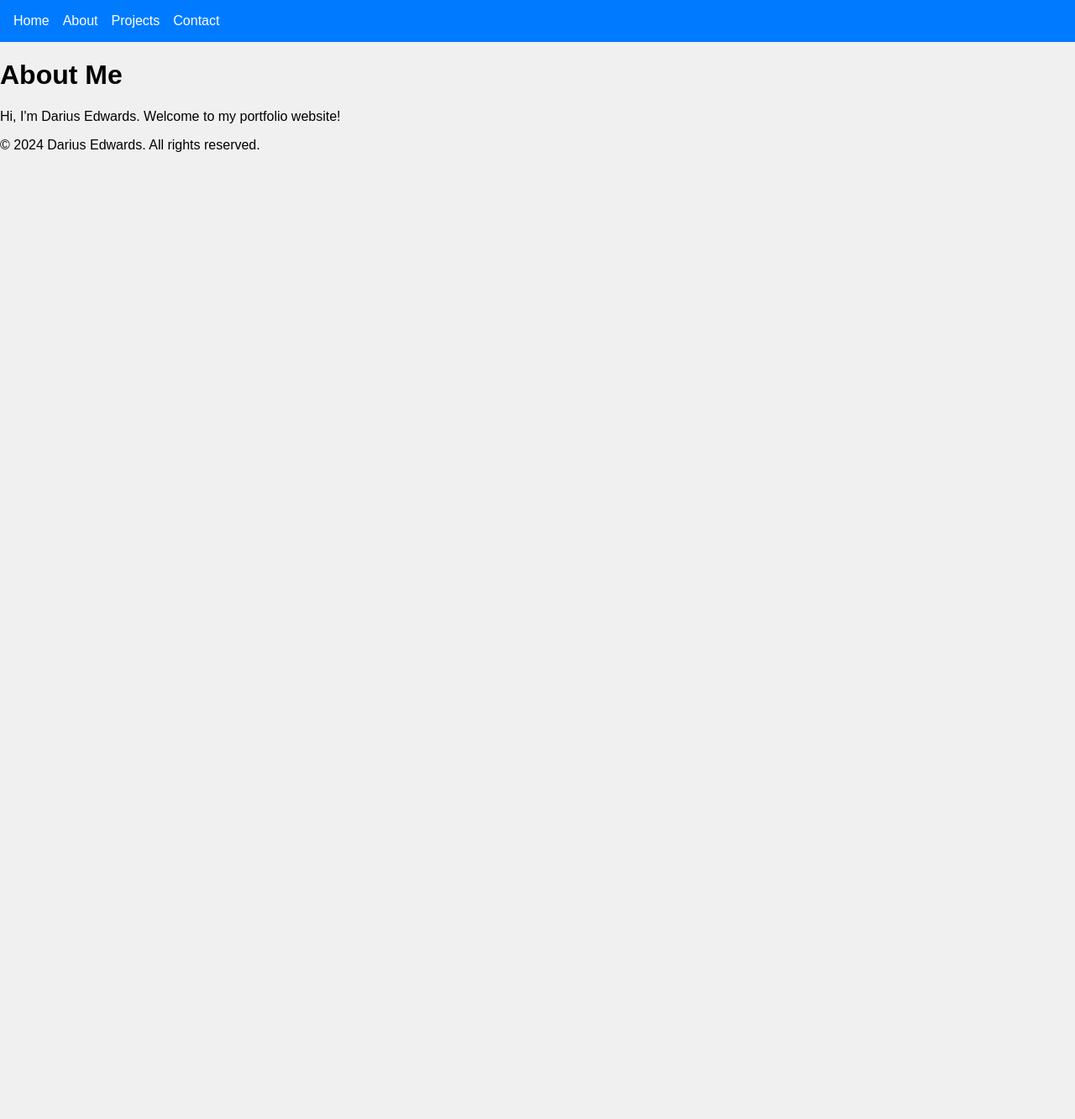
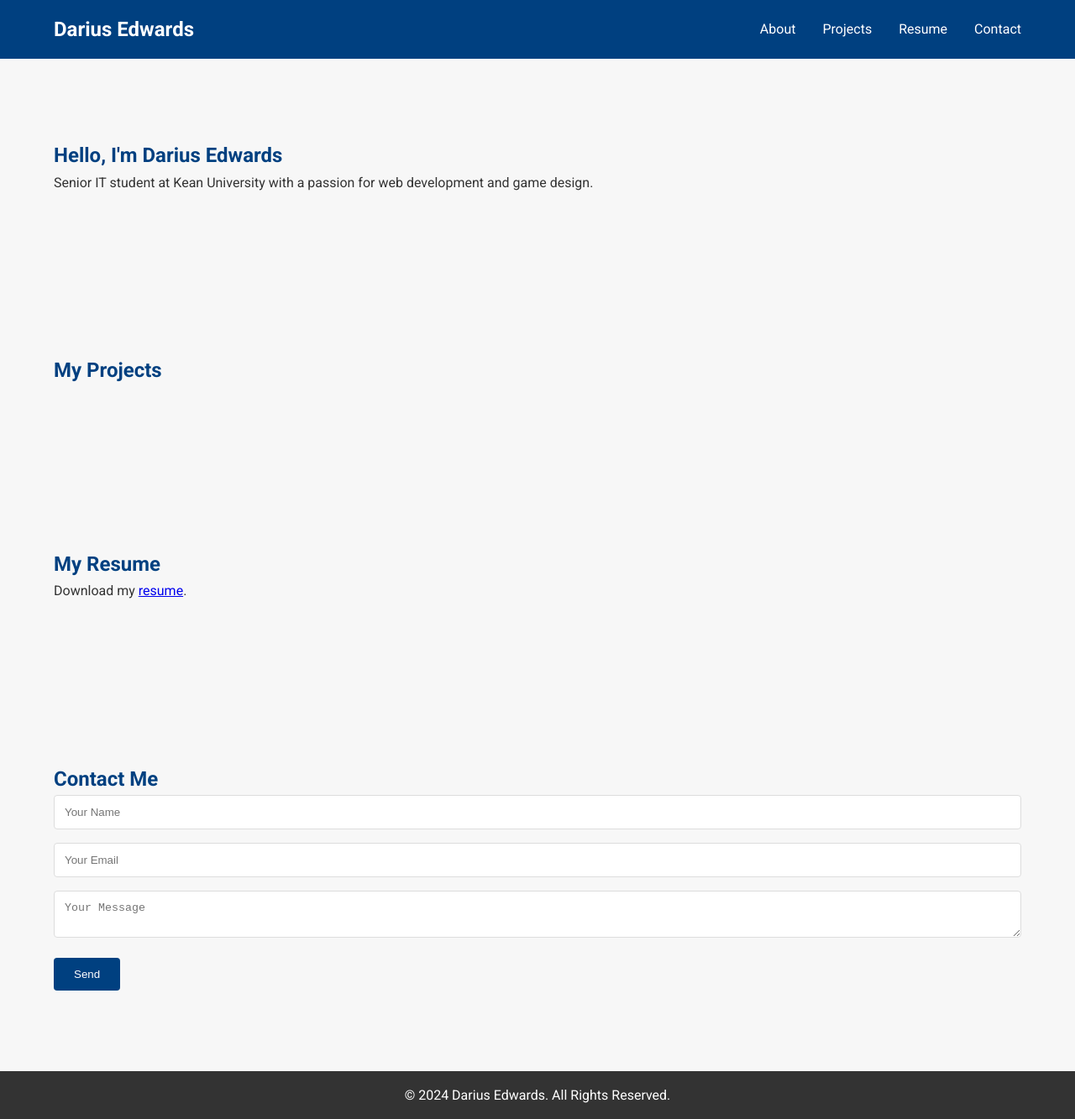
Before and after one commit to SauridDaedward/My-Project, a React (Vite) app: page /about in a window 1280 px wide. Shown: the whole page at 84% size. Before the commit the page ends 800 px from the top, so only its background shows below. Built offline with nearby package versions, Linux system fonts and the light colour scheme.

Commit message:
Updated layout and styles for professional webpage

```diff
--- a/index.html
+++ b/index.html
@@ -1,12 +1,62 @@
 <!DOCTYPE html>
 <html lang="en">
-  <head>
-    <meta charset="UTF-8" />
-    <meta name="viewport" content="width=device-width, initial-scale=1.0" />
-    <title>My Portfolio</title>
-    <script type="module" src="/src/main.jsx"></script>
-  </head>
-  <body>
-    <div id="root"></div>
-  </body>
+<head>
+  <meta charset="UTF-8">
+  <meta name="viewport" content="width=device-width, initial-scale=1.0">
+  <title>Professional Portfolio</title>
+  <link rel="stylesheet" href="style.css">
+  <link href="https://fonts.googleapis.com/css2?family=Roboto:wght@400;700&display=swap" rel="stylesheet">
+</head>
+<body>
+  <header class="main-header">
+    <nav class="navbar">
+      <div class="logo">Darius Edwards</div>
+      <ul class="nav-links">
+        <li><a href="#about">About</a></li>
+        <li><a href="#projects">Projects</a></li>
+        <li><a href="#resume">Resume</a></li>
+        <li><a href="#contact">Contact</a></li>
+      </ul>
+    </nav>
+  </header>
+
+  <section id="about" class="about-section">
+    <div class="container">
+      <h1>Hello, I'm Darius Edwards</h1>
+      <p>Senior IT student at Kean University with a passion for web development and game design.</p>
+    </div>
+  </section>
+
+  <section id="projects" class="projects-section">
+    <div class="container">
+      <h2>My Projects</h2>
+      <div class="project-grid">
+        <!-- Add project cards here -->
+      </div>
+    </div>
+  </section>
+
+  <section id="resume" class="resume-section">
+    <div class="container">
+      <h2>My Resume</h2>
+      <p>Download my <a href="#">resume</a>.</p>
+    </div>
+  </section>
+
+  <section id="contact" class="contact-section">
+    <div class="container">
+      <h2>Contact Me</h2>
+      <form class="contact-form">
+        <input type="text" placeholder="Your Name">
+        <input type="email" placeholder="Your Email">
+        <textarea placeholder="Your Message"></textarea>
+        <button type="submit">Send</button>
+      </form>
+    </div>
+  </section>
+
+  <footer class="main-footer">
+    <p>&copy; 2024 Darius Edwards. All Rights Reserved.</p>
+  </footer>
+</body>
 </html>
--- a/src/index.css
+++ b/src/index.css
@@ -1,15 +1,95 @@
-body {
-  font-family: 'Arial', sans-serif;
-  background-color: #f0f0f0;
+* {
   margin: 0;
   padding: 0;
+  box-sizing: border-box;
 }
-nav {
-  background-color: #007bff;
-  padding: 1rem;
+
+body {
+  font-family: 'Roboto', sans-serif;
+  color: #333;
+  background-color: #f7f7f7;
+  line-height: 1.6;
 }
-nav a {
-  color: white;
+
+.main-header {
+  background-color: #004080;
+  padding: 1rem 0;
+}
+
+.navbar {
+  display: flex;
+  justify-content: space-between;
+  align-items: center;
+  max-width: 1200px;
+  margin: 0 auto;
+  padding: 0 1.5rem;
+}
+
+.logo {
+  color: #fff;
+  font-size: 1.5rem;
+  font-weight: 700;
+}
+
+.nav-links {
+  list-style: none;
+  display: flex;
+  gap: 2rem;
+}
+
+.nav-links a {
+  color: #fff;
   text-decoration: none;
-  margin-right: 1rem;
 }
+
+.nav-links a:hover {
+  color: #ffcc00;
+}
+
+.container {
+  max-width: 1200px;
+  margin: 0 auto;
+  padding: 2rem 1.5rem;
+}
+
+h1, h2 {
+  color: #004080;
+}
+
+.about-section, .projects-section, .resume-section, .contact-section {
+  padding: 4rem 0;
+}
+
+.project-grid {
+  display: grid;
+  grid-template-columns: repeat(auto-fit, minmax(300px, 1fr));
+  gap: 1.5rem;
+}
+
+.contact-form input, .contact-form textarea {
+  width: 100%;
+  padding: 0.75rem;
+  margin-bottom: 1rem;
+  border: 1px solid #ddd;
+  border-radius: 4px;
+}
+
+.contact-form button {
+  background-color: #004080;
+  color: #fff;
+  padding: 0.75rem 1.5rem;
+  border: none;
+  border-radius: 4px;
+  cursor: pointer;
+}
+
+.contact-form button:hover {
+  background-color: #ffcc00;
+}
+
+.main-footer {
+  text-align: center;
+  padding: 1rem 0;
+  background-color: #333;
+  color: #fff;
+}
--- a/src/pages/About.jsx
+++ b/src/pages/About.jsx
@@ -2,7 +2,7 @@ function About() {
     return (
       <div>
         <h1>About Me</h1>
-        <p>Hi, I'm Darius Edwards. Welcome to my portfolio website!</p>
+        <p>Hi, I'm Darius Edwards. I am a senior at Kean University, working towards a degree in IT.</p>
       </div>
     );
   }
--- a/src/pages/Projects.jsx
+++ b/src/pages/Projects.jsx
@@ -11,7 +11,7 @@ const projects = [
     title: 'Tic Tac Toe Game',
     description: 'A Halloween-themed Tic Tac Toe game built with HTML, CSS, and JavaScript.',
     technologies: ['HTML', 'CSS', 'JavaScript'],
-    link: 'https://github.com/yourusername/tic-tac-toe'
+    link: 'https://github.com/SauridDaedward/TicTacToe'
   },
   {
     title: 'Chatbot Project',
```
